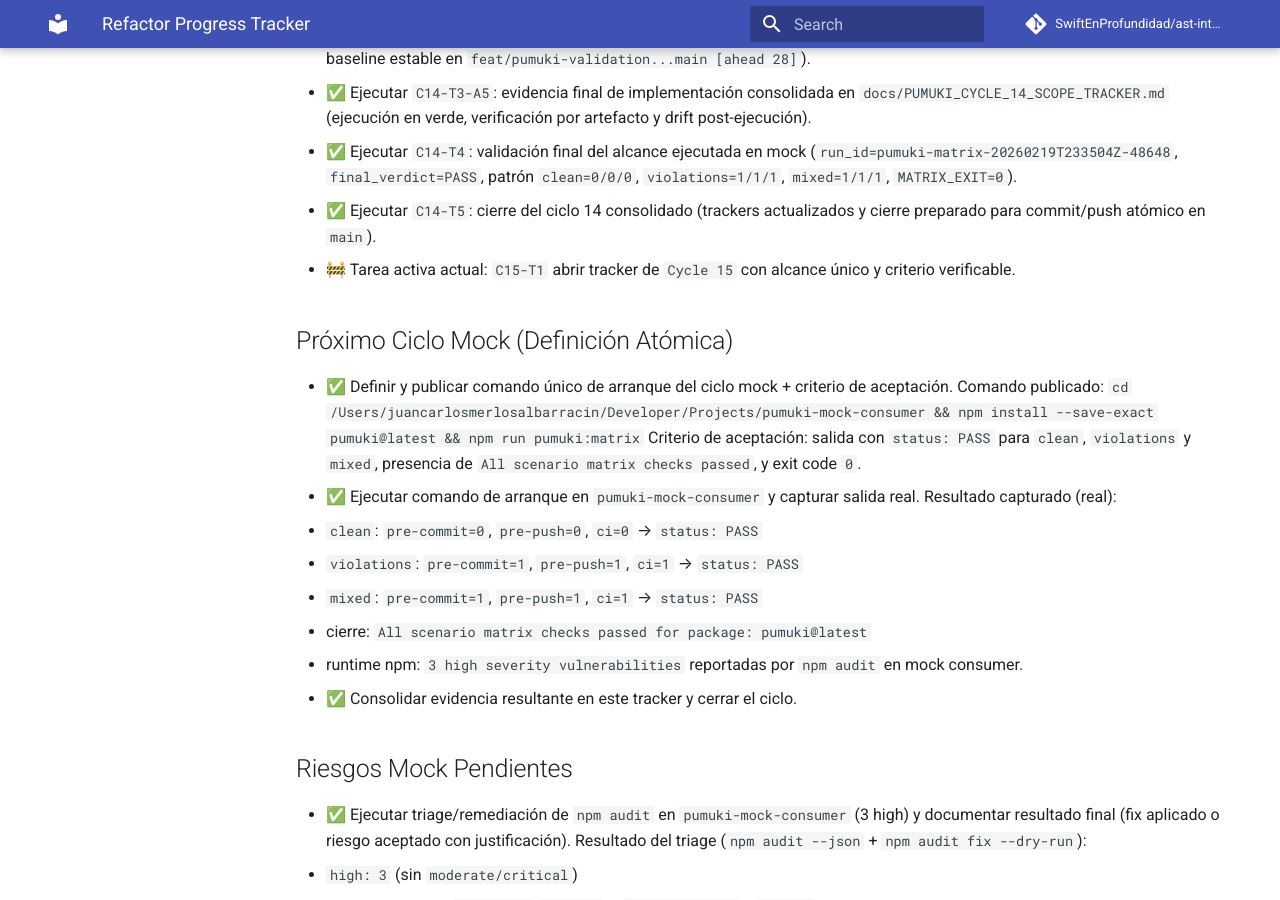
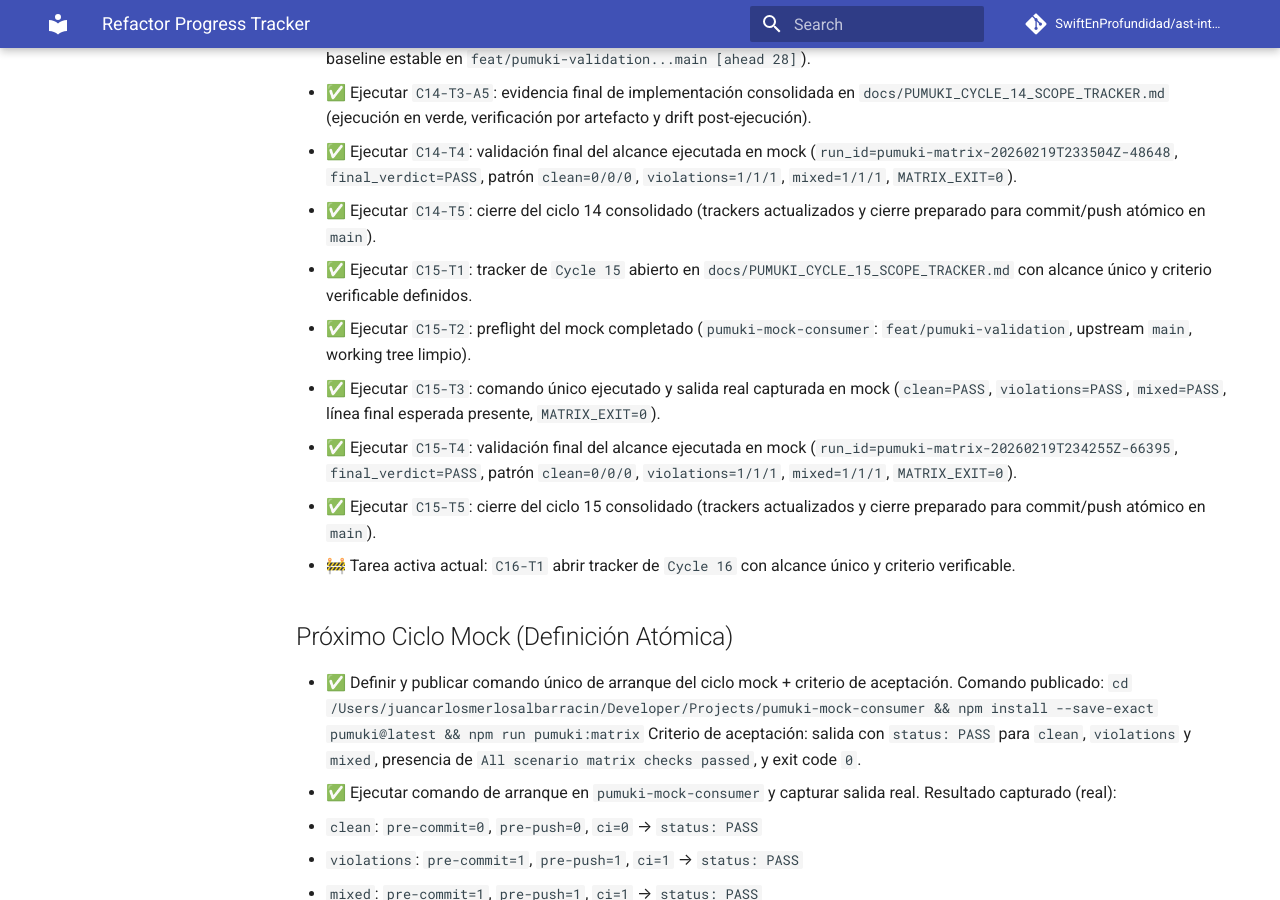
Before and after one commit to SwiftEnProfundidad/ast-intelligence-hooks, an MkDocs documentation site: the page built from docs/REFRACTOR_PROGRESS.md, in a window 1280 px wide and 900 px high, scrolled down 11091 px. Built offline with MkDocs 1.6.1 and Material for MkDocs 9.7.7, drawn with Linux system fonts in a browser that asks for light colours; comment, search, counter and statistics services are not loaded.

Commit message:
docs(cycle-15): close cycle 15 tracker and update refactor progress

```diff
--- a/docs/REFRACTOR_PROGRESS.md
+++ b/docs/REFRACTOR_PROGRESS.md
@@ -244,7 +244,12 @@ Estado consolidado del refactor con seguimiento de tareas y evidencia del avance
 - ✅ Ejecutar `C14-T3-A5`: evidencia final de implementación consolidada en `docs/PUMUKI_CYCLE_14_SCOPE_TRACKER.md` (ejecución en verde, verificación por artefacto y drift post-ejecución).
 - ✅ Ejecutar `C14-T4`: validación final del alcance ejecutada en mock (`run_id=pumuki-matrix-20260219T233504Z-48648`, `final_verdict=PASS`, patrón `clean=0/0/0`, `violations=1/1/1`, `mixed=1/1/1`, `MATRIX_EXIT=0`).
 - ✅ Ejecutar `C14-T5`: cierre del ciclo 14 consolidado (trackers actualizados y cierre preparado para commit/push atómico en `main`).
-- 🚧 Tarea activa actual: `C15-T1` abrir tracker de `Cycle 15` con alcance único y criterio verificable.
+- ✅ Ejecutar `C15-T1`: tracker de `Cycle 15` abierto en `docs/PUMUKI_CYCLE_15_SCOPE_TRACKER.md` con alcance único y criterio verificable definidos.
+- ✅ Ejecutar `C15-T2`: preflight del mock completado (`pumuki-mock-consumer`: `feat/pumuki-validation`, upstream `main`, working tree limpio).
+- ✅ Ejecutar `C15-T3`: comando único ejecutado y salida real capturada en mock (`clean=PASS`, `violations=PASS`, `mixed=PASS`, línea final esperada presente, `MATRIX_EXIT=0`).
+- ✅ Ejecutar `C15-T4`: validación final del alcance ejecutada en mock (`run_id=pumuki-matrix-20260219T234255Z-66395`, `final_verdict=PASS`, patrón `clean=0/0/0`, `violations=1/1/1`, `mixed=1/1/1`, `MATRIX_EXIT=0`).
+- ✅ Ejecutar `C15-T5`: cierre del ciclo 15 consolidado (trackers actualizados y cierre preparado para commit/push atómico en `main`).
+- 🚧 Tarea activa actual: `C16-T1` abrir tracker de `Cycle 16` con alcance único y criterio verificable.
 
 ## Próximo Ciclo Mock (Definición Atómica)
 - ✅ Definir y publicar comando único de arranque del ciclo mock + criterio de aceptación.
```
Also changed, not shown: docs/PUMUKI_CYCLE_15_SCOPE_TRACKER.md (added, +65 -0 lines).
